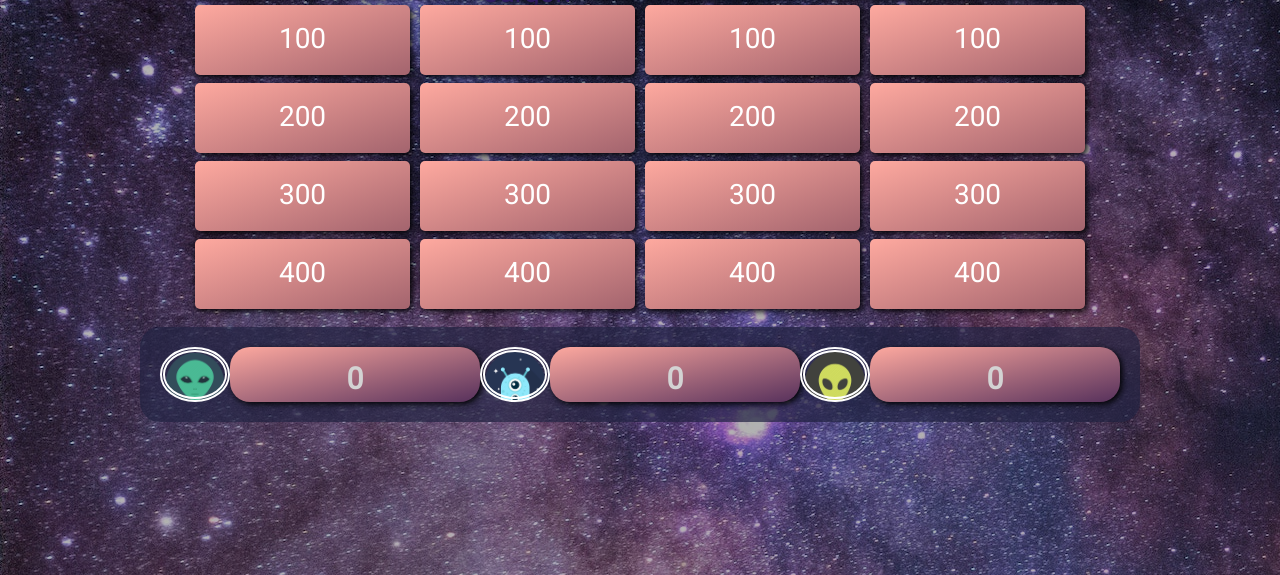
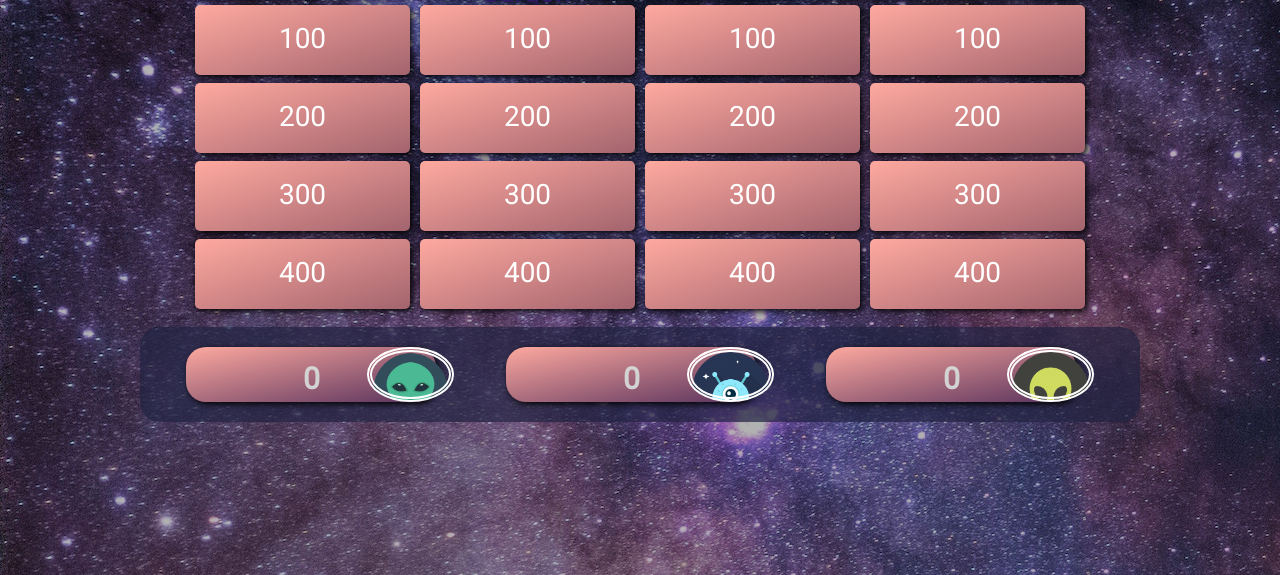
Before and after one commit to kaohman/jeopardy, a website: page index.html in a window 1280 px wide. Both pictures are taken after a click on the button "START GAME". Shown: the part 225-800 px from the top of the page. Drawn offline with Linux system fonts and the light colour scheme.

Commit message:
Complete avatar stying

```diff
--- a/index.html
+++ b/index.html
@@ -63,27 +63,21 @@
         </ul>
       </section>
       <section class="scoreboard">
-        <div class= "avatar avatar1"></div>
-        <article class="player-section">
           <div class="player player-1-div">
             <h2 class="player-names player-1-name">Player 1 Name</h2>
             <h3 class="player-score player-1-score">0</h3>
           </div>
-        </article>
-        <div class= "avatar avatar2"></div>
-        <article class="player-section">
+          <div class= "avatar avatar1"></div>
           <div class="player player-2-div">
             <h2 class="player-names player-2-name">Player 2 Name</h2>
             <h3 class="player-score player-2-score">0</h3>
           </div>
-        </article>
-        <div class= "avatar avatar3"></div>
-        <article class="player-section">
+          <div class= "avatar avatar2"></div>
           <div class="player player-3-div">
             <h2 class="player-names player-3-name">Player 3 Name</h2>
             <h3 class="player-score player-3-score">0</h3>
           </div>
-        </article>
+          <div class= "avatar avatar3"></div>
       </section>
     </section>
     <section class="hidden pop-ups clue-pop-up">
--- a/styles.css
+++ b/styles.css
@@ -54,7 +54,7 @@ h2 {
   top: 0px;
   left: 270px;
   height: 390px;
-  /*z-index: 1000;*/
+  z-index: 1000;
   background: linear-gradient(to bottom right, #FEA99F, #57315c);
   border-radius: 10px;
   filter: drop-shadow(2px 2px 3px black);
@@ -168,31 +168,33 @@ h3 {
   background-color: none;
   border-radius: 50%;
   border: 5px double white;
-/*  display: flex;*/
-  /*flex-direction: column;*/
-  /*height: 10px;*/
-  /*margin-left: -76px;*/
-  width: 40%;
+  margin-left: -122px;
+  width: 9%;
   z-index: 1;
-  /*position: absolute;*/
 }
 
 .avatar1 {
   background-image: url('assets/alien1.png');
   background-repeat: no-repeat;
   background-size: cover;
+  position: relative;
+
 }
 
 .avatar2 {
   background-image: url('assets/alien2.png');
   background-repeat: no-repeat;
   background-size: cover;
+  position: relative;
+
 }
 
 .avatar3 {
   background-image: url('assets/alien3.png');
   background-repeat: no-repeat;
   background-size: cover;
+  position: relative;
+
 }
 
 .player-section {
```
